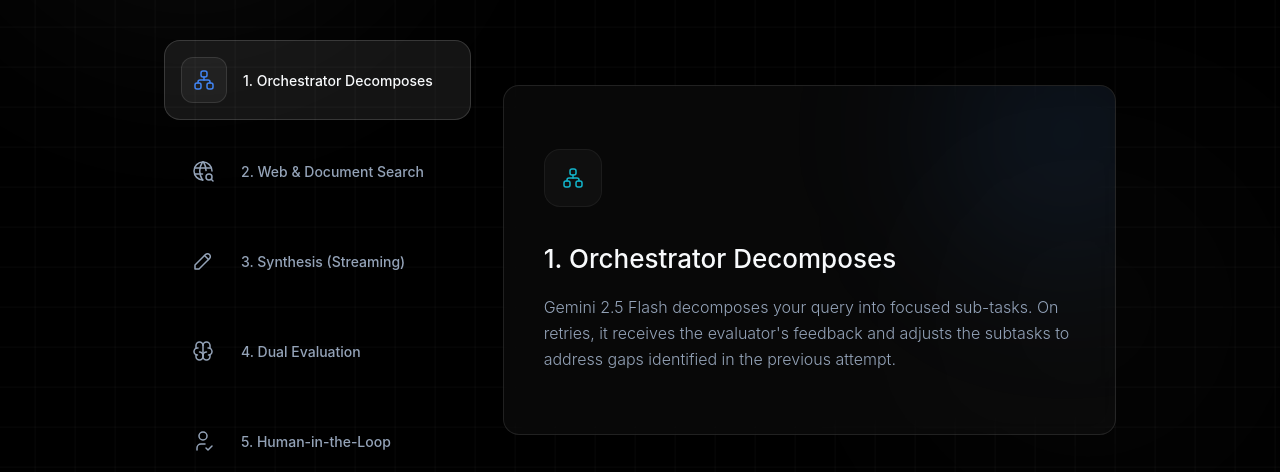
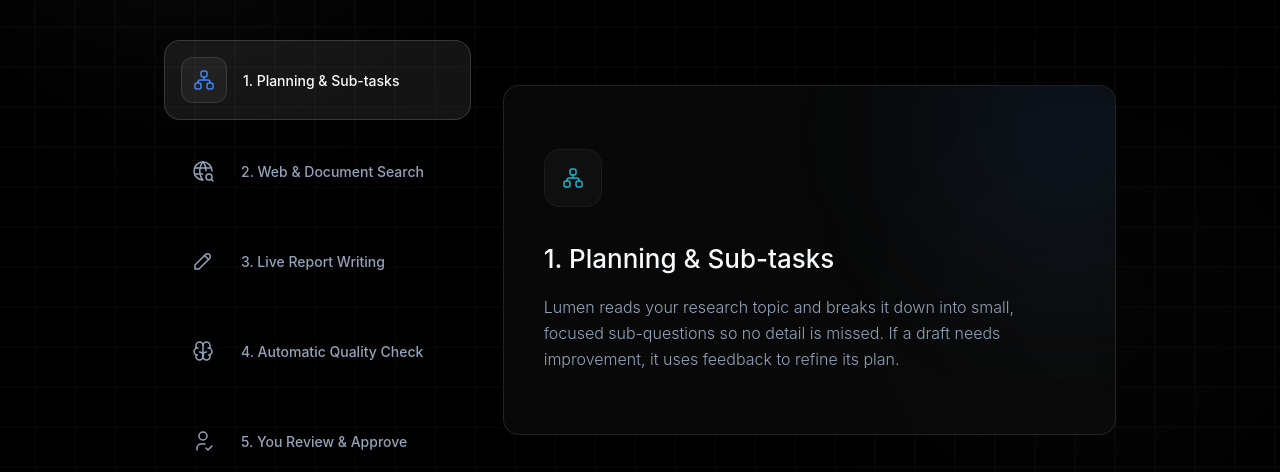
Before and after one commit to SanatanSinghVishen/Lumen, a React (Vite) app in the folder frontend/: page /how-it-works in a window 1280 px wide. Shown: the part 328-800 px from the top of the page. Built offline with nearby package versions, Linux system fonts and the light colour scheme; no server answers.

Commit message:
docs: update frontend architecture and how-it-works page text for current Lumen pipeline

```diff
--- a/frontend/src/components/ArchitecturePage.jsx
+++ b/frontend/src/components/ArchitecturePage.jsx
@@ -216,7 +216,7 @@ const WorkflowView = () => (
         <DiagramNode icon={<IconSearch size={28} />} title="Looks things up online" techLabel="Web Search" description="Deep scrapes real-time information from across the web using Tavily." color="gemini-cyan" delay={0.35} />
       </div>
       <div className="w-full sm:w-1/2 max-w-[320px]">
-        <DiagramNode icon={<IconDatabase size={28} />} title="Searches your files" techLabel="Document Search" description="Finds relevant paragraphs inside the PDFs/Docs you've uploaded using vector similarity." color="gemini-blue" delay={0.35} />
+        <DiagramNode icon={<IconDatabase size={28} />} title="Searches your files" techLabel="Document Search" description="Searches your uploaded files using Hybrid Search (combining Google AI embeddings with BM25 keyword matching) to locate exact terms, tables, and key sections." color="gemini-blue" delay={0.35} />
       </div>
     </div>
 
@@ -225,7 +225,7 @@ const WorkflowView = () => (
 
     {/* 3. Synthesis */}
     <div className="w-full max-w-[360px]">
-      <DiagramNode icon={<IconPencil size={28} />} title="Writes the first draft" techLabel="Synthesis" description="Merges all the research context into a coherent, structured Markdown report." color="gemini-pink" delay={0.6} />
+      <DiagramNode icon={<IconPencil size={28} />} title="Writes the first draft" techLabel="Synthesis" description="Merges all web findings and document data into a clean, structured Markdown report with clear tables and citations." color="gemini-pink" delay={0.6} />
     </div>
 
     <VerticalLine color="#4285f4" delay={0.7} />
@@ -284,7 +284,7 @@ const ComponentsView = () => (
         <DiagramNode icon={<IconTopologyStar3 size={28} />} title="The assembly line" techLabel="LangGraph Pipeline" description="Routes your question through specialized AI steps, running loops if it needs to fact-check or correct its own mistakes." color="gemini-blue" delay={0.5} />
       </div>
       <div className="w-full lg:w-1/2 max-w-[320px] flex flex-col items-center">
-        <DiagramNode icon={<IconDatabase size={28} />} title="A private library" techLabel="ChromaDB" description="A vector database storing all the files you upload. The agent queries this library to ground its answers in your data." color="gemini-blue" delay={0.6} />
+        <DiagramNode icon={<IconDatabase size={28} />} title="A private library" techLabel="ChromaDB" description="Stores your uploaded files as clean Markdown text and vector numbers (using Google's Embedding API). The system queries this library using Hybrid Search to ground answers in your data." color="gemini-blue" delay={0.6} />
         <motion.div
           initial={{ opacity: 0 }}
           whileInView={{ opacity: 1 }}
--- a/frontend/src/components/HowItWorksPage.jsx
+++ b/frontend/src/components/HowItWorksPage.jsx
@@ -10,32 +10,32 @@ export default function HowItWorksPage() {
     {
       id: "orchestrator",
       icon: <IconSitemap size={24} stroke={1.5} />,
-      title: "1. Orchestrator Decomposes",
-      desc: "Gemini 2.5 Flash decomposes your query into focused sub-tasks. On retries, it receives the evaluator's feedback and adjusts the subtasks to address gaps identified in the previous attempt."
+      title: "1. Planning & Sub-tasks",
+      desc: "Lumen reads your research topic and breaks it down into small, focused sub-questions so no detail is missed. If a draft needs improvement, it uses feedback to refine its plan."
     },
     {
       id: "search",
       icon: <IconWorldSearch size={24} stroke={1.5} />,
       title: "2. Web & Document Search",
-      desc: "Two agents fan out in parallel: Tavily deep-searches the live web , while the RAG agent queries your uploaded documents in ChromaDB using cosine similarity on all-MiniLM-L6-v2 embeddings."
+      desc: "Parallel agents search the live web and your uploaded documents. Documents are converted into structured Markdown (preserving tables) and searched using Hybrid Search (combining exact keyword matching with Google's embedding model)."
     },
     {
       id: "synthesis",
       icon: <IconPencil size={24} stroke={1.5} />,
-      title: "3. Synthesis (Streaming)",
-      desc: "Both agents fan back in. Gemini 2.5 Flash merges all context into a structured Markdown report via async streaming — tokens flow live to your browser via SSE. Conflicts are flagged with a markers."
+      title: "3. Live Report Writing",
+      desc: "All findings are combined into a clean, structured research report. The text streams live to your screen in real time, formatting data into comparative tables and clear sections."
     },
     {
       id: "evaluator",
       icon: <IconBrain size={24} stroke={1.5} />,
-      title: "4. Dual Evaluation",
-      desc: "Two evaluators run in sequence: FastEval computes Faithfulness and Answer Relevancy, then an LLM-as-Judge scores relevance, groundedness, and completeness. If Overall Score < 0.75, the pipeline retries (up to 3×)."
+      title: "4. Automatic Quality Check",
+      desc: "Before showing you the report, an automated evaluator checks the draft for accuracy, source grounding, and completeness. If quality falls below 75%, it automatically rewrites and improves the draft."
     },
     {
       id: "hitl",
       icon: <IconUserCheck size={24} stroke={1.5} />,
-      title: "5. Human-in-the-Loop",
-      desc: "LangGraph pauses the graph and serializes state to the checkpointer. You review the report with all metrics, then approve to export or reject with feedback to trigger a revision cycle."
+      title: "5. You Review & Approve",
+      desc: "You stay in control. Review the report and quality scores, then click to approve and download your report, or request custom revisions with your own notes."
     },
   ];
 
```
